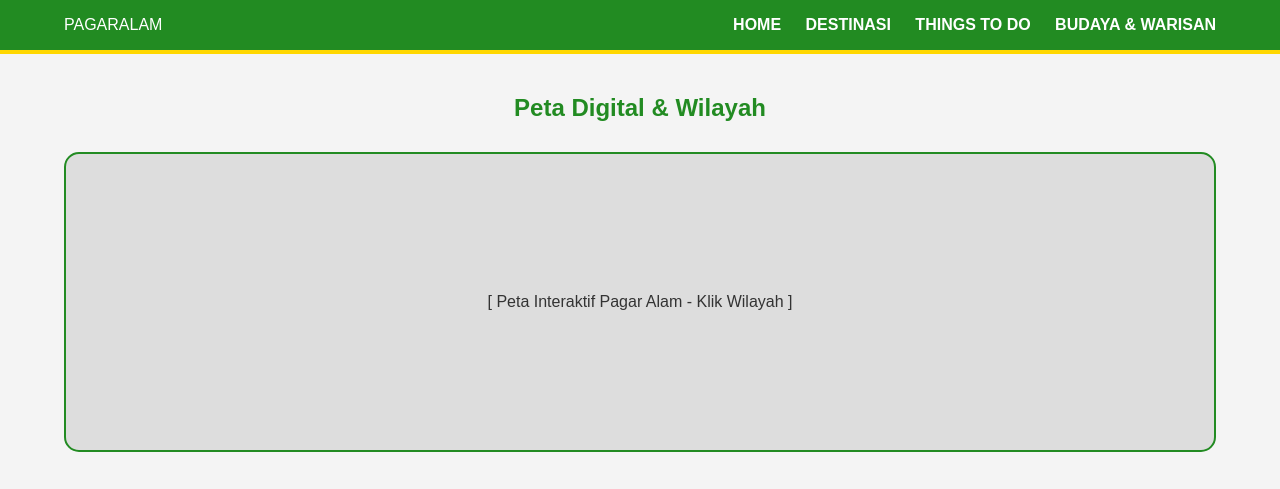
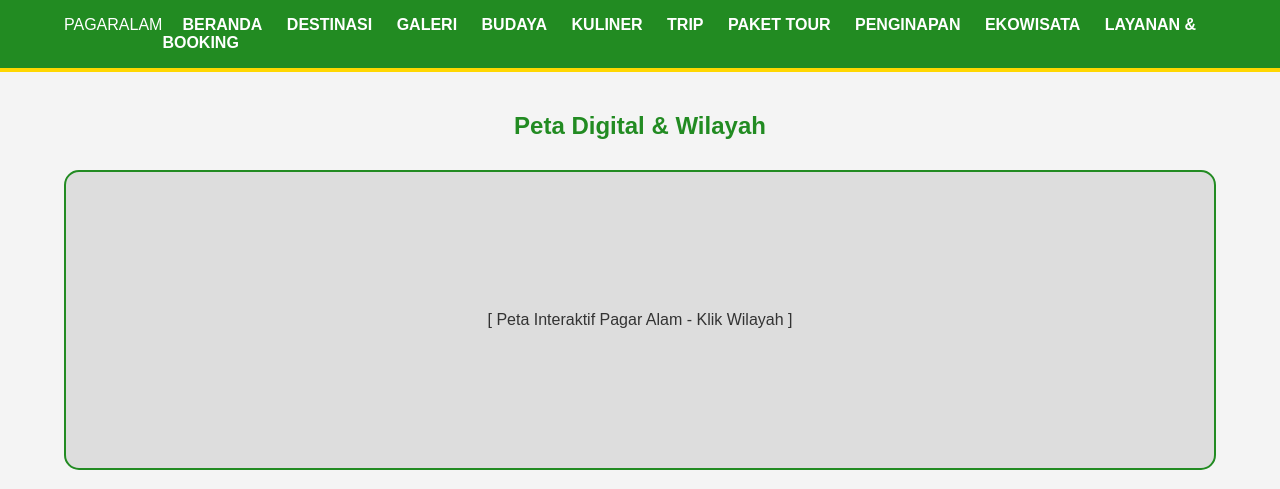
Before and after one commit to aneurianti04/Web-wisata-besar, a plain HTML site: page destinasi.html in a window 1280 px wide. Shown: the top 489 px of the page. Drawn offline with Linux system fonts and the light colour scheme.

Commit message:
Update destinasi.html

```diff
--- a/destinasi.html
+++ b/destinasi.html
@@ -40,10 +40,16 @@
 <nav>
     <div style="color:white">PAGAR<span>ALAM</span></div>
     <div>
-        <a href="index.html">HOME</a>
+        <a href="index.html">BERANDA</a>
         <a href="destinasi.html">DESTINASI</a>
-        <a href="aktivitas.html">THINGS TO DO</a>
-        <a href="budaya.html">BUDAYA & WARISAN</a>
+        <a href="aktivitas.html">GALERI</a>
+        <a href="budaya.html">BUDAYA</a>
+        <a href="kuliner.html">KULINER</a>
+        <a href="trip.html">TRIP</a>
+        <a href="itinerary.html">PAKET TOUR</a>
+        <a href="index.html">PENGINAPAN</a>
+        <a href="responsible.html">EKOWISATA</a>
+        <a href="support.html">LAYANAN & BOOKING</a>
     </div>
 </nav>
 
```
